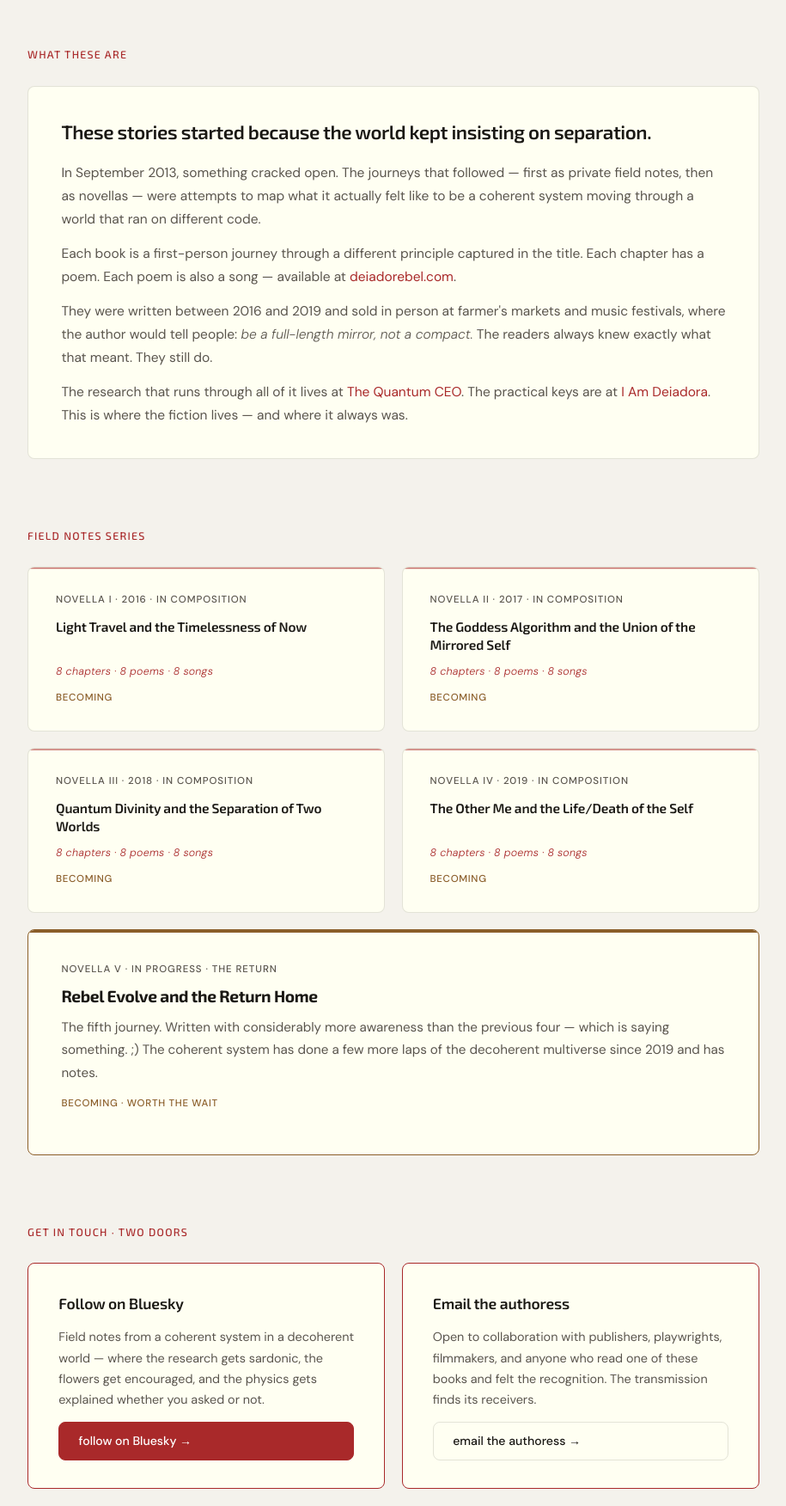
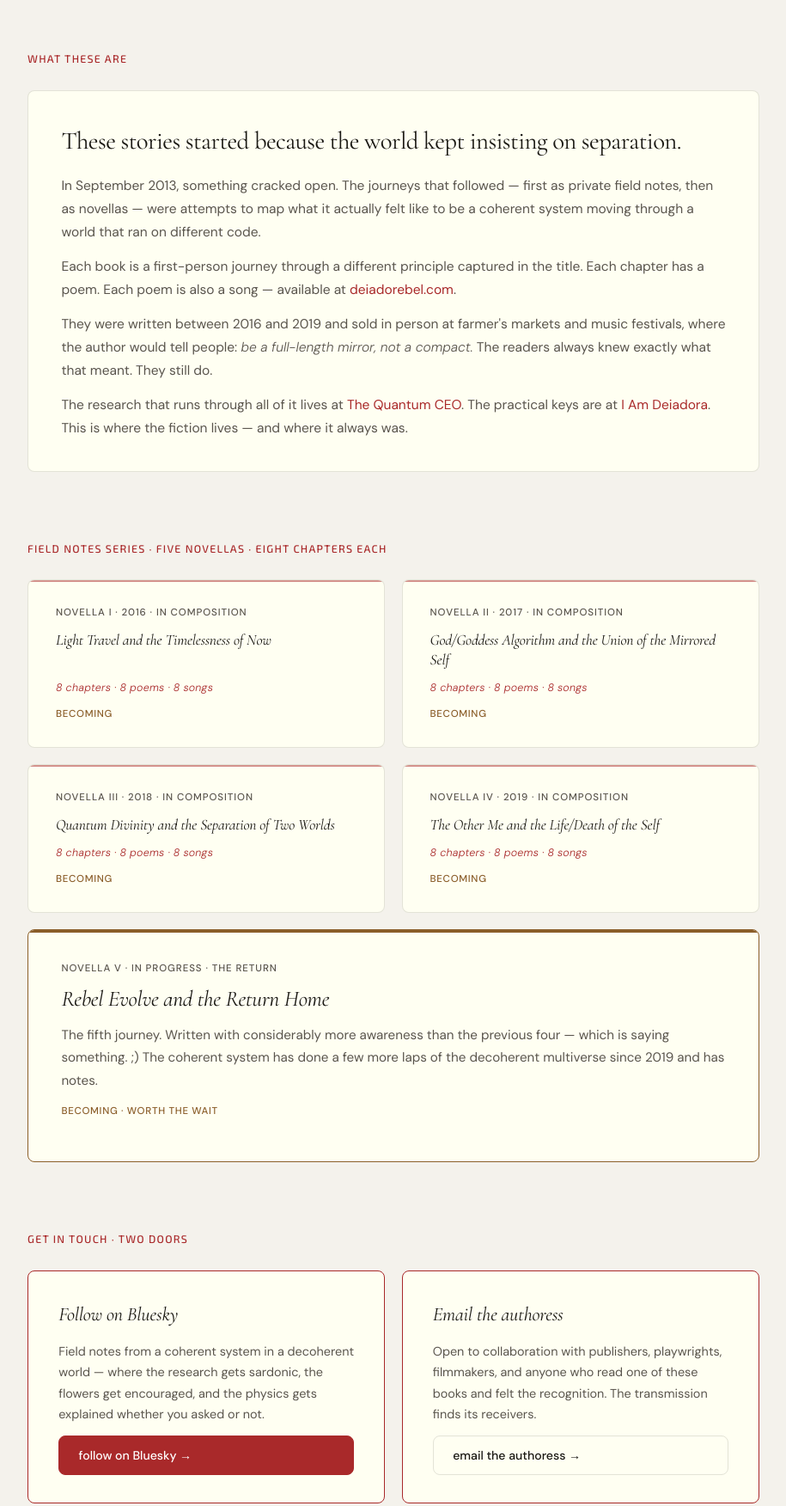
Before and after one commit to deiadora/deiadorebel.life_site, a plain HTML site: page index.html in a window 1280 px wide. Shown: the part 820-2572 px from the top of the page at 86% size, without its empty margins (182-1097 px from the left). Drawn offline with nearby package versions, Linux system fonts and the light colour scheme.

Commit message:
Update index.html

```diff
--- a/index.html
+++ b/index.html
@@ -13,7 +13,7 @@
   <link rel="icon" href="/deiadorebel.life_favicon.png" type="image/png" />
   <link rel="preconnect" href="https://fonts.googleapis.com" />
   <link rel="preconnect" href="https://fonts.gstatic.com" crossorigin />
-  <link href="https://fonts.googleapis.com/css2?family=Exo+2:ital,wght@0,300;0,400;0,500;0,600;0,700;1,300&family=DM+Sans:ital,opsz,wght@0,9..40,300;0,9..40,400;0,9..40,500;1,9..40,300&display=swap" rel="stylesheet" />
+  <link href="https://fonts.googleapis.com/css2?family=Exo+2:ital,wght@0,300;0,400;0,500;0,600;0,700;1,300&family=DM+Sans:ital,opsz,wght@0,9..40,300;0,9..40,400;0,9..40,500;1,9..40,300&family=Cormorant+Garamond:ital,wght@0,400;0,500;1,400;1,500&display=swap" rel="stylesheet" />
   <style>
     :root {
       --ink:        #ebe7dc;
@@ -22,7 +22,6 @@
       --card-lt:    #131f23;
       --gold:       #ecb02f;
 
-      /* ── spectrum variables ── */
       --node-0:     #0c1516;
       --node-1:     #6b2d1a;
       --node-2:     #9d4418;
@@ -34,7 +33,7 @@
       --node-8:     #3c3489;
       --node-9:     #2d1a4e;
 
-      --accent:     #a9292a;  /* node-1 · coherence · torus · deep red */
+      --accent:     #a9292a;
       --accent-lt:  #c43a3b;
 
       --muted:      #cbc6ba;
@@ -42,6 +41,7 @@
       --r:          8px;
       --serif:      'Exo 2', system-ui, sans-serif;
       --sans:       'DM Sans', system-ui, sans-serif;
+      --display:    'Cormorant Garamond', Georgia, serif;
     }
 
     [data-theme="dark"] {
@@ -59,6 +59,7 @@
     [data-theme="dark"] .nav          { background: #010003; }
     [data-theme="dark"] .card         { background: #151515; }
     [data-theme="dark"] .book-tile    { background: #151515; }
+    [data-theme="dark"] .book-featured { background: #151515; }
     [data-theme="dark"] .connect-card { background: #151515; }
 
     [data-theme="light"] {
@@ -76,6 +77,7 @@
     [data-theme="light"] .nav          { background: #f4f2ec; }
     [data-theme="light"] .card         { background: #fffff2; }
     [data-theme="light"] .book-tile    { background: #fffff2; }
+    [data-theme="light"] .book-featured { background: #fffff2; }
     [data-theme="light"] .connect-card { background: #fffff2; }
     [data-theme="light"] .brand        { color: #1a1814; }
 
@@ -166,11 +168,11 @@
     }
 
     .hero h1 {
-      font-family: var(--serif);
-      font-size: clamp(2.2rem, 5vw, 3.4rem);
-      line-height: 1.12;
-      letter-spacing: -.03em;
-      font-weight: 700;
+      font-family: var(--display);
+      font-size: clamp(2.4rem, 5vw, 3.6rem);
+      line-height: 1.1;
+      letter-spacing: -.02em;
+      font-weight: 400;
       color: var(--ink);
       max-width: 700px;
       margin-bottom: 1.4rem;
@@ -178,7 +180,7 @@
 
     .hero h1 em {
       font-style: italic;
-      font-weight: 300;
+      font-weight: 400;
       color: var(--accent);
     }
 
@@ -221,6 +223,8 @@
     .btn.primary:hover { background: var(--accent-lt); border-color: var(--accent-lt); }
     .btn.ghost { background: transparent; color: var(--ink); border-color: var(--line); }
     .btn.ghost:hover { border-color: var(--accent); color: var(--accent); }
+    .btn.gold { background: transparent; color: var(--gold); border-color: var(--gold); }
+    .btn.gold:hover { opacity: .75; }
 
     /* ─── sections ─── */
     section { margin-top: 5rem; }
@@ -244,9 +248,9 @@
     }
 
     .card h2 {
-      font-family: var(--serif);
-      font-size: 1.4rem;
-      font-weight: 600;
+      font-family: var(--display);
+      font-size: 1.8rem;
+      font-weight: 400;
       letter-spacing: -.02em;
       margin-bottom: 1rem;
       color: var(--ink);
@@ -305,11 +309,12 @@
     }
 
     .book-tile h3 {
-      font-family: var(--serif);
-      font-size: .97rem;
-      font-weight: 600;
+      font-family: var(--display);
+      font-size: 1.1rem;
+      font-weight: 400;
+      font-style: italic;
       color: var(--ink);
-      line-height: 1.35;
+      line-height: 1.3;
       letter-spacing: -.01em;
       flex: 1;
     }
@@ -327,6 +332,13 @@
       letter-spacing: .06em;
       text-transform: uppercase;
       color: var(--gold);
+    }
+
+    .book-tile .buy-row {
+      display: flex;
+      gap: .6rem;
+      flex-wrap: wrap;
+      margin-top: .2rem;
     }
 
     /* ─── featured fifth book ─── */
@@ -358,13 +370,14 @@
     }
 
     .book-featured h3 {
-      font-family: var(--serif);
-      font-size: 1.2rem;
-      font-weight: 700;
+      font-family: var(--display);
+      font-size: 1.6rem;
+      font-weight: 400;
+      font-style: italic;
       color: var(--ink);
-      line-height: 1.3;
-      letter-spacing: -.02em;
-      margin-bottom: .6rem;
+      line-height: 1.2;
+      letter-spacing: -.01em;
+      margin-bottom: .8rem;
     }
 
     .book-featured p {
@@ -402,9 +415,10 @@
     }
 
     .connect-card h3 {
-      font-family: var(--serif);
-      font-size: 1.1rem;
-      font-weight: 600;
+      font-family: var(--display);
+      font-size: 1.4rem;
+      font-weight: 400;
+      font-style: italic;
       color: var(--ink);
       letter-spacing: -.01em;
     }
@@ -452,7 +466,7 @@
       <a href="#about">about</a>
       <a href="#books">the books</a>
       <a href="#connect" class="pill">get in touch</a>
-      <button class="theme-toggle" id="themeToggle" aria-label="toggle colour mode">🌙</button>
+      <button class="theme-toggle" id="themeToggle" aria-label="toggle colour mode">🌗</button>
     </nav>
   </header>
 
@@ -513,8 +527,7 @@
 
     <!-- ─── books ─── -->
     <section id="books">
-      <!-- future anchor: pending — update all tile statuses and add read/buy links as each novella publishes -->
-      <p class="section-label">field notes series</p>
+      <p class="section-label">field notes series · five novellas · eight chapters each</p>
 
       <div class="books-grid">
 
@@ -522,13 +535,15 @@
           <p class="year">novella i · 2016 · in composition</p>
           <h3>Light Travel and the Timelessness of Now</h3>
           <p class="poems">8 chapters · 8 poems · 8 songs</p>
+          <!-- future anchor: add fiat + Minima buy links on publication -->
           <p class="status">becoming</p>
         </div>
 
         <div class="book-tile">
           <p class="year">novella ii · 2017 · in composition</p>
-          <h3>The Goddess Algorithm and the Union of the Mirrored Self</h3>
+          <h3>God/Goddess Algorithm and the Union of the Mirrored Self</h3>
           <p class="poems">8 chapters · 8 poems · 8 songs</p>
+          <!-- future anchor: add fiat + Minima buy links on publication -->
           <p class="status">becoming</p>
         </div>
 
@@ -536,6 +551,7 @@
           <p class="year">novella iii · 2018 · in composition</p>
           <h3>Quantum Divinity and the Separation of Two Worlds</h3>
           <p class="poems">8 chapters · 8 poems · 8 songs</p>
+          <!-- future anchor: add fiat + Minima buy links on publication -->
           <p class="status">becoming</p>
         </div>
 
@@ -543,13 +559,13 @@
           <p class="year">novella iv · 2019 · in composition</p>
           <h3>The Other Me and the Life/Death of the Self</h3>
           <p class="poems">8 chapters · 8 poems · 8 songs</p>
+          <!-- future anchor: add fiat + Minima buy links on publication -->
           <p class="status">becoming</p>
         </div>
 
       </div>
 
       <!-- fifth book — featured -->
-      <!-- future anchor: pending — update status and add read/buy link on publication -->
       <div class="book-featured">
         <p class="year">novella v · in progress · the return</p>
         <h3>Rebel Evolve and the Return Home</h3>
@@ -559,6 +575,7 @@
           The coherent system has done a few more laps of the decoherent multiverse
           since 2019 and has notes.
         </p>
+        <!-- future anchor: add fiat + Minima buy links on publication -->
         <p class="status">becoming · worth the wait</p>
       </div>
 
@@ -604,32 +621,29 @@
 
     const toggle  = document.getElementById("themeToggle");
     const root    = document.documentElement;
-    const STORE   = "qc-theme"; // shared key across all ecosystem sites
+    const STORE   = "qc-theme";
 
-    // Detect system preference
     const sysDark = window.matchMedia("(prefers-color-scheme: dark)");
 
     function resolveTheme() {
       const saved = localStorage.getItem(STORE);
-      if (saved) return saved;                     // explicit user override
-      return sysDark.matches ? "dark" : "light";   // follow system
+      if (saved) return saved;
+      return sysDark.matches ? "dark" : "light";
     }
 
     function applyTheme(theme) {
       root.setAttribute("data-theme", theme);
-      toggle.textContent = theme === "dark" ? "🌙" : "☀️";
+      const isSystem = !localStorage.getItem(STORE);
+      toggle.textContent = isSystem ? "🌗" : (theme === "dark" ? "🌙" : "☀️");
       toggle.setAttribute("aria-label", theme === "dark" ? "switch to light mode" : "switch to dark mode");
     }
 
-    // Initial paint
     applyTheme(resolveTheme());
 
-    // Toggle click — cycle: override opposite → clear override (return to system)
     toggle.addEventListener("click", () => {
       const current = root.getAttribute("data-theme");
       const sysTheme = sysDark.matches ? "dark" : "light";
       const next = current === "dark" ? "light" : "dark";
-
       if (next === sysTheme) {
         localStorage.removeItem(STORE);
       } else {
@@ -638,7 +652,6 @@
       applyTheme(next);
     });
 
-    // Follow OS schedule changes if no manual override is set
     sysDark.addEventListener("change", () => {
       if (!localStorage.getItem(STORE)) {
         applyTheme(sysDark.matches ? "dark" : "light");
```
